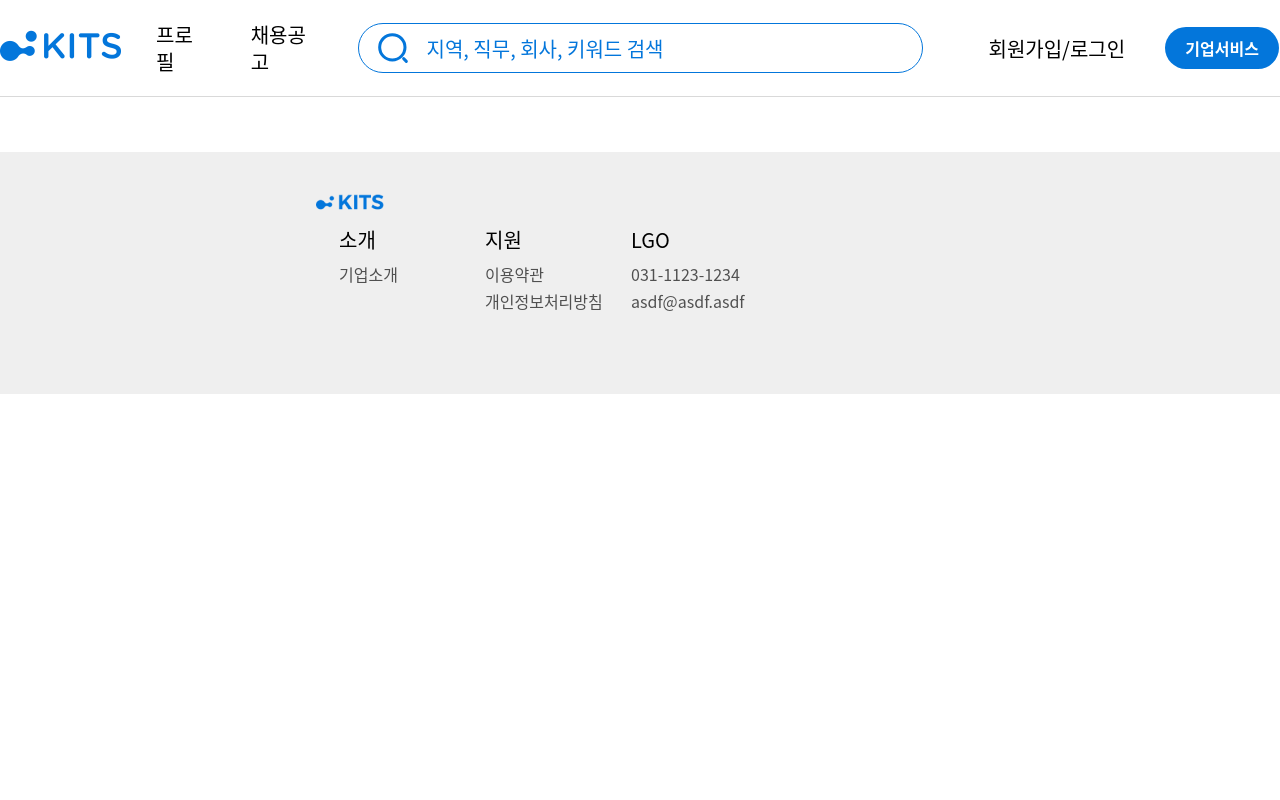
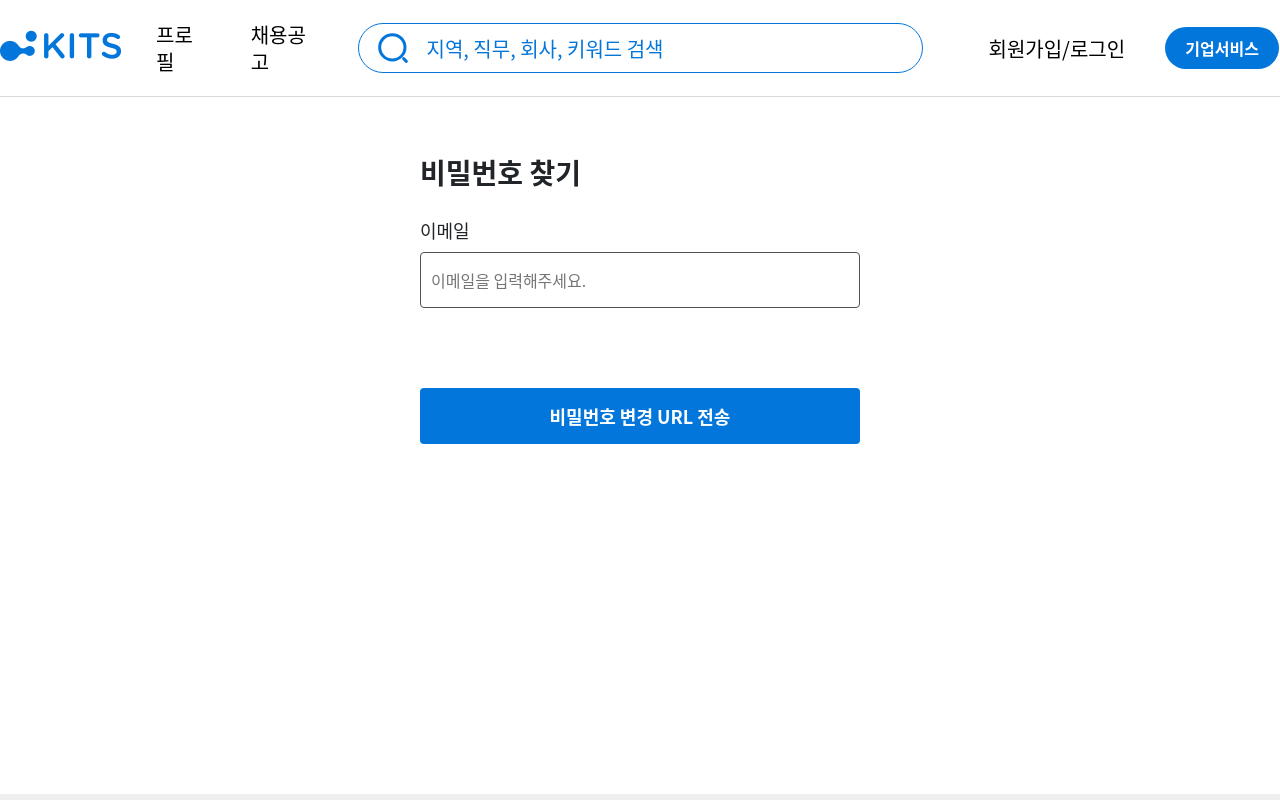
Before and after one commit to Kits-startup/kits-frontend, a Vue app: page /find-pw in a window 1280 px wide. Shown: the top 800 px of the page. Built offline with nearby package versions, Linux system fonts and the light colour scheme.

Commit message:
아이디 & 비밀번호 찾기

```diff
--- /dev/null
+++ b/src/pages/FindId.vue
@@ -0,0 +1,72 @@
+<template>
+  <div class="kContainer">
+    <div class="content">
+      <div class="title">아이디 찾기</div>
+      <div class="label">이름</div>
+      <input
+        type="text"
+        v-model="name"
+        class="kInput"
+        placeholder="이름을 입력해주세요."
+      />
+      <div class="label">휴대폰번호</div>
+      <input
+        type="text"
+        v-model="name"
+        class="kInput"
+        placeholder="예시)01012345678"
+      />
+      <div class="submitBtn">SNS로 이메일 주소 전송</div>
+    </div>
+  </div>
+</template>
+
+<script>
+export default {};
+</script>
+
+<style lang="scss" scoped>
+.kContainer {
+  display: flex;
+  flex-direction: column;
+  align-items: center;
+  .content {
+    .title {
+      font-weight: 700;
+      font-size: 28px;
+      line-height: 41px;
+      margin-bottom: 24px;
+    }
+    .label {
+      font-size: 18px;
+      line-height: 27px;
+      margin-bottom: 8px;
+    }
+    .kInput {
+      width: 440px;
+      outline: none;
+      height: 56px;
+      border: 1px solid #515151;
+      padding: 10px;
+      border-radius: 4px;
+      margin-bottom: 16px;
+    }
+    .submitBtn {
+      width: 440px;
+      height: 56px;
+      font-weight: 700;
+      font-size: 18px;
+      line-height: 27px;
+      color: #ffffff;
+      display: flex;
+      justify-content: center;
+      align-items: center;
+      background: #0376db;
+      margin-top: 64px;
+      margin-bottom: 250px;
+      border-radius: 4px;
+      cursor: pointer;
+    }
+  }
+}
+</style>
--- /dev/null
+++ b/src/pages/FindPW.vue
@@ -0,0 +1,67 @@
+<template>
+  <div class="kContainer">
+    <div class="content">
+      <div class="title">비밀번호 찾기</div>
+      <div class="label">이메일</div>
+      <form>
+        <input
+          type="email"
+          v-model="name"
+          class="kInput"
+          placeholder="이메일을 입력해주세요."
+        />
+        <input type="submit" class="submitBtn" value="비밀번호 변경 URL 전송" />
+      </form>
+    </div>
+  </div>
+</template>
+
+<script>
+export default {};
+</script>
+
+<style lang="scss" scoped>
+.kContainer {
+  display: flex;
+  flex-direction: column;
+  align-items: center;
+  .content {
+    .title {
+      font-weight: 700;
+      font-size: 28px;
+      line-height: 41px;
+      margin-bottom: 24px;
+    }
+    .label {
+      font-size: 18px;
+      line-height: 27px;
+      margin-bottom: 8px;
+    }
+    .kInput {
+      width: 440px;
+      outline: none;
+      height: 56px;
+      border: 1px solid #515151;
+      padding: 10px;
+      border-radius: 4px;
+      margin-bottom: 16px;
+    }
+    .submitBtn {
+      width: 440px;
+      height: 56px;
+      font-weight: 700;
+      font-size: 18px;
+      line-height: 27px;
+      color: #ffffff;
+      display: flex;
+      justify-content: center;
+      align-items: center;
+      background: #0376db;
+      margin-top: 64px;
+      margin-bottom: 350px;
+      border-radius: 4px;
+      cursor: pointer;
+    }
+  }
+}
+</style>
--- a/src/routers.js
+++ b/src/routers.js
@@ -29,6 +29,8 @@ import payment_Management from "./admin/components/contents/payment/paymentManag
 import notice_Management from "./admin/components/contents/notice/noticeManagement.vue";
 import banner_Management from "./admin/components/contents/banner/bannerManagement.vue";
 import qna_Management from "./admin/components/contents/qna/qnaManagement.vue";
+import FindPW from "./pages/FindPW.vue";
+import FindId from "./pages/FindId.vue";
 Vue.use(VueRouter);
 export const router = new VueRouter({
   mode: "history", //해쉬값 제거 방식
@@ -129,6 +131,18 @@ export const router = new VueRouter({
       props: true,
     },
     {
+      path: "/find-pw",
+      component: FindPW,
+      name: "FindPw",
+      props: true,
+    },
+    {
+      path: "/find-id",
+      component: FindId,
+      name: "FindId",
+      props: true,
+    },
+    {
       path: "/company_detail/:id",
       component: CompanyDetail,
       name: "Company Detail",
```
